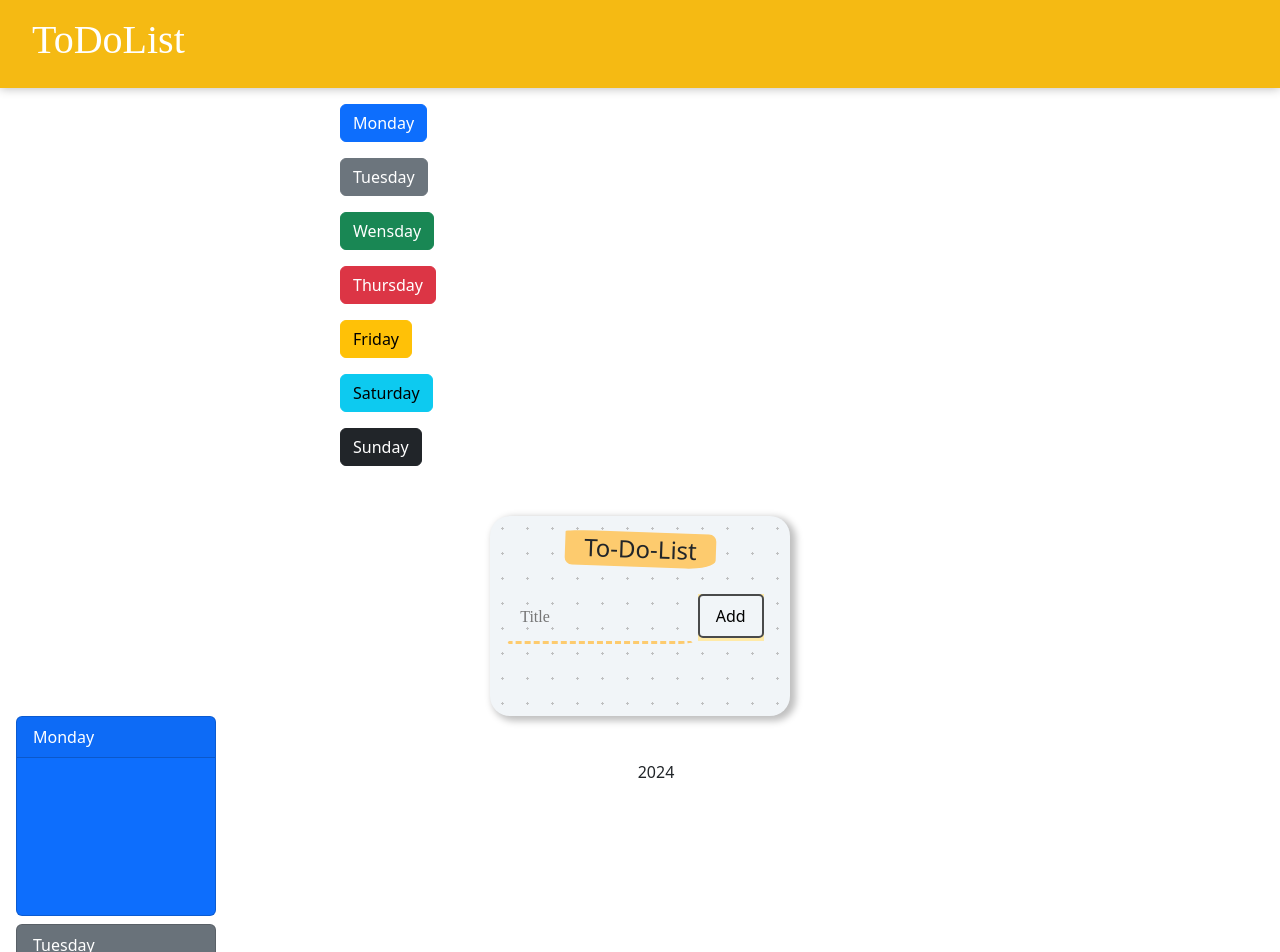
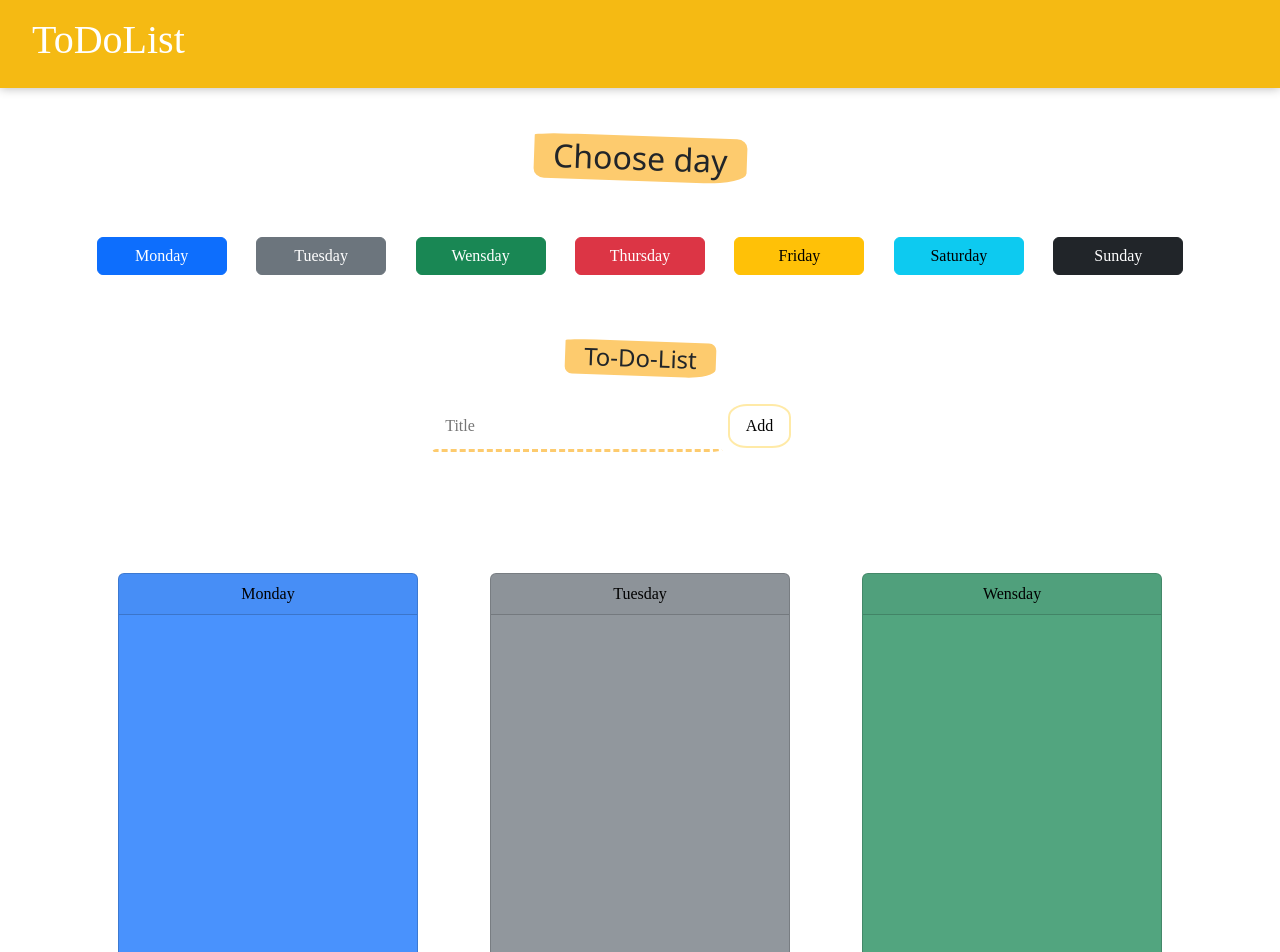
Before and after one commit to Claudia00022/to-do-list-app, a React (Create React App) app: page / in a window 1280 px wide. Shown: the top 952 px of the page. Built offline with nearby package versions, Linux system fonts and the light colour scheme; a web font is replaced by a local one.

Commit message:
preettier

```diff
--- a/public/styles.css
+++ b/public/styles.css
@@ -25,9 +25,8 @@
 }
 
 footer {
-    position: fixed;
   text-align: center;
-    bottom: 0;
+
   width: 100%;
   height: 2.5rem;
 }
@@ -43,12 +42,12 @@
   height: auto;
   min-height: 200px;
   max-width: 300px;
-    min-width: 250px;
-    background: #f1f5f8;
-    background-image: radial-gradient(#bfc0c1 7.2%, transparent 0);
-    background-size: 25px 25px;
-    border-radius: 20px;
-    box-shadow: 4px 3px 7px 2px #00000040;
+  min-width: 450px;
+  background: transparent;
+
+
+
+
   padding: 1rem;
   box-sizing: border-box;
 }
@@ -88,14 +87,18 @@
   text-decoration: none;
   padding-bottom: 3px;
   border-radius: 5px;
-    background-color: #ffeaa7;
+  background-color: transparent;
 }
 button span {
-    background: #f1f5f8;
+  background: transparent;
   display: block;
   padding: 0.5rem 1rem;
-    border-radius: 5px;
-    border: 2px solid hsl(198, 1%, 29%);
+  border: 2px solid  #ffeaa7;
+  font-family: "Architects Daughter", cursive;
+  font-size: 1rem;
+  border-radius: 30%;
+
+
 }
 
 li {
@@ -103,3 +106,9 @@
   position: relative;
   padding: 0.5rem;
 }
+
+.list-text-style {
+  font-family: "Architects Daughter", cursive;
+  font-size: 1rem;
+  color: hsla(260, 2%, 25%, 1);
+}
--- a/src/components/App.jsx
+++ b/src/components/App.jsx
@@ -6,19 +6,12 @@ import Buttons from "./Buttons";
 import MainCard from "./MainCard";
 import buttonWeek from "../buttonWeek";
 
-
-
-
+import Row from "react-bootstrap/Row";
 
 function App() {
   const [text, setText] = useState("To-Do-List");
   const [items, setItems] = useState([]);
   const [selectedKey, setSelectedKey] = useState(null);
-  const [arrayOfObjects, setArrayOfObjects] = useState(buttonWeek);
-
-
-
-
 
 
   function changeText(test) {
@@ -26,14 +19,9 @@ function App() {
   }
 
   function addItem(inputText) {
-
-   setItems( buttonWeek[selectedKey].values.push(inputText));
-    console.log(buttonWeek)
-    // setItems((prevItems) => {
-    //   return [...prevItems, inputText];
-    // });
+    setItems(buttonWeek[selectedKey].values.push(inputText));
+    console.log(buttonWeek);
   }
-
 
   const handleButtonClick = (index) => {
     setSelectedKey(index);
@@ -41,32 +29,13 @@ function App() {
 
 
 
-
-  function pushArrayIntoObjects(){
-    console.log(selectedKey);
-    const updateArray = arrayOfObjects.map(obj => {
-      console.log(obj.length - 1)
-      if(selectedKey === obj.id){  return ({
-      ...obj,
-      values:[items]
-    })}else{
-      return  obj ;
-
-    }
-    });
-
-    setArrayOfObjects(updateArray);
-       console.log(arrayOfObjects)
-
-  }
-
-
-
-
-
   return (
     <div>
       <Header />
+      <div className="heading mt-5" > <h1 style={{fontSize: "2rem"}} >Choose day</h1></div>
+
+      <Row className=" container mt-5 " style={{margin : "auto"}}>
+
           {buttonWeek.map((version) => {
             return (
               <Buttons
@@ -75,33 +44,31 @@ function App() {
                 id={version.id}
                 name={version.dayOfWeek}
                 onAdd={changeText}
-            handleButtonClick = {handleButtonClick}
+                handleButtonClick={handleButtonClick}
+              />
+            );
+          })}
+
+      </Row>
+      <MainCard title={text} onAddItem={addItem} />
+      <Row className=" container mt-5 justify-content-center " style={{margin : "auto"}}>
+      {buttonWeek.map((variant) => {
+        return (
+          <Cards
+            item={items}
+            things={variant.values}
+            titleOfCard={variant.dayOfWeek}
+            bg={variant.type}
+            key={variant.id}
+            id={variant.id}
+            text={variant.type === "light" ? "dark" : "white"}
+            isBigger={selectedKey === variant.id}
+            values = {variant.values}
 
           />
         );
       })}
-      <MainCard title={text} onAddItem={addItem}
-        />
-      {arrayOfObjects.map((variant) =>{
-        return <Cards
-        item={items}
-        things = {variant.values}
-        titleOfCard = {variant.dayOfWeek}
-        bg={variant.type}
-        key={variant.id}
-        id= {variant.id}
-        text={variant.type === "light" ? "dark" : "white"}
-        isBigger={selectedKey === variant.id}
-        // isCorrectCard = {selectedKey === variant.id}
-        values = {variant.values}
-
-
-
-
-
-
-         />
-      })}
+      </Row>
       <Footer />
     </div>
   );
--- a/src/components/Buttons.jsx
+++ b/src/components/Buttons.jsx
@@ -1,15 +1,16 @@
 import React from "react";
 import Button from "react-bootstrap/Button";
 import Col from "react-bootstrap/Col";
-import Row from "react-bootstrap/Row";
 
 function Buttons(props) {
   return (
-    <Row className="mt-3" style={{ width: "50%", margin: "auto" }}>
     <>
-        <Col>
+      <Col className="col text-center list-text-style">
         <Button
+        className=" bg-opacity-50"
         variant={props.variant}
+
+          style={{ width: "130px" }}
           onClick={() => {
             props.onAdd(props.name);
             props.handleButtonClick(props.id);
@@ -18,9 +19,7 @@ function Buttons(props) {
           {props.name}
         </Button>{" "}
       </Col>
-        <Col></Col>
     </>
-    </Row>
   );
 }
 
--- a/src/components/Cards.jsx
+++ b/src/components/Cards.jsx
@@ -1,29 +1,33 @@
 import React from "react";
 
 import Card from "react-bootstrap/Card";
+import Col from "react-bootstrap/Col";
 
 function Cards(props) {
 
   return (
+
     <>
+     <Col className="col-4 text-center d-flex justify-content-center">
       <Card
 
         bg={props.bg}
-        text={props.text}
-        className="mb-2"
+        // text={props.text}
+        className= {`mb-3 bg-${props.variant}.bg-gradiant  bg-opacity-75`}
         style={{
-        width: props.isBigger ? '250px' : '200px',
-        height: props.isBigger ? '250px' : '200px',
+        width: props.isBigger ? '350px' : '300px',
+        height: props.isBigger ? '450px' : '400px',
         transition: 'width 0.3s, height 0.3s', // Add smooth transition effect
+        color:"black",
 
       }}
       >
-        <Card.Header> {props.titleOfCard} </Card.Header>{" "}
+        <Card.Header className="list-text-style"> {props.titleOfCard} </Card.Header>{" "}
         <Card.Body>
         <Card.Text>
       <ul>
      {props.values.map((todoItem) =>{
-        return <li>
+        return <li className="list-text-style" style = {{color: "white"}}>
            { todoItem}
         </li>
       })}
@@ -35,6 +39,7 @@ function Cards(props) {
 
         </Card.Body>{" "}
       </Card>
+      </Col>
     </>
   );
 }
```
Also changed, not shown: src/cardList.js (deleted, +0 -36 lines). Lines whose indentation alone changed are shown as unchanged.
